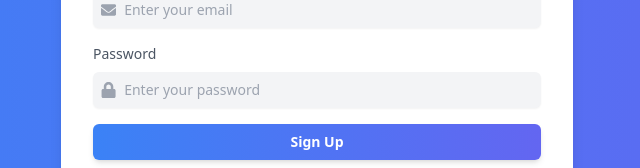
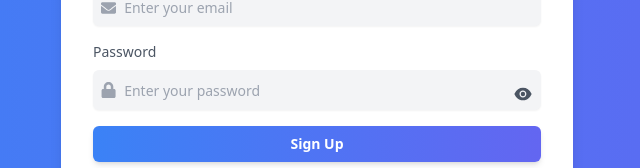
Before and after one commit to Oyasikelly/QuizMaster, a Next.js app: page /authenticate in a window 1280 px wide. Both pictures are taken after a click on the button "Get Started". Shown: the part 410-578 px from the top of the page, without its empty margins (323-963 px from the left). Built offline with nearby package versions, Linux system fonts and the light colour scheme; what @supabase/auth-helpers-nextjs would draw is missing.

Commit message:
Update page.jsx

```diff
--- a/src/app/authenticate/page.jsx
+++ b/src/app/authenticate/page.jsx
@@ -3,6 +3,7 @@
 import React, { useState } from "react";
 import { motion } from "framer-motion";
 import { FaUser, FaEnvelope, FaLock, FaChurch } from "react-icons/fa";
+import { AiFillEye, AiFillEyeInvisible } from "react-icons/ai";
 import { SiGoogleclassroom } from "react-icons/si";
 import { useRouter } from "next/navigation";
 
@@ -60,12 +61,16 @@ const AuthPage = () => {
   });
   const [error, setError] = useState("");
   const [successMessage, setSuccessMessage] = useState("");
+  const [passwordVisible, setPasswordVisible] = useState(false);
   const router = useRouter();
 
   const toggleAuthModal = () => {
     setShowAuth((prev) => !prev);
   };
 
+  const togglePasswordVisibility = () => {
+    setPasswordVisible(!passwordVisible);
+  };
   const handleChange = (e) => {
     setFormData({
       ...formData,
@@ -252,7 +257,7 @@ const AuthPage = () => {
                       value={formData.classname.toLocaleLowerCase()}
                       onChange={handleChange}
                       className="bg-transparent outline-none w-full text-sm"
-                      placeholder="Enter your class name [wisdom,holiness,adult,teenger]"
+                      placeholder="Enter your class name [wisdom, holiness, adult, teenger]"
                     />
                   </div>
                 </div>
@@ -279,14 +284,26 @@ const AuthPage = () => {
                 <label className="text-gray-600 text-sm">Password</label>
                 <div className="flex items-center gap-2 bg-gray-100 p-2 rounded-md shadow-sm">
                   <FaLock className="text-gray-400" />
+                  <div className="relative w-full">
                     <input
-                    type="password"
+                      type={passwordVisible ? "text" : "password"}
                       name="password"
                       value={formData.password}
                       onChange={handleChange}
                       className="bg-transparent outline-none w-full text-sm"
                       placeholder="Enter your password"
                     />
+                    <span
+                      onClick={togglePasswordVisibility}
+                      className="absolute right-0 top-1.5 text-gray-600 cursor-pointer"
+                    >
+                      {passwordVisible ? (
+                        <AiFillEyeInvisible size={20} />
+                      ) : (
+                        <AiFillEye size={20} />
+                      )}
+                    </span>
+                  </div>
                 </div>
               </div>
 
```
Lines whose indentation alone changed are shown as unchanged.
